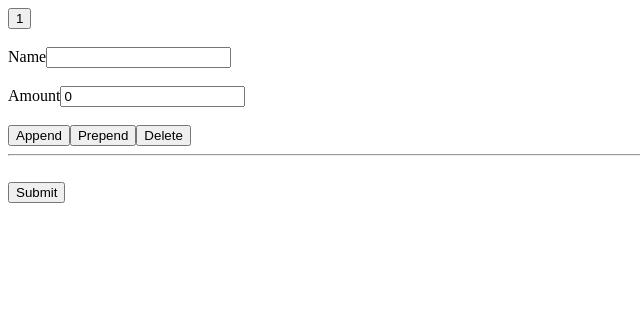
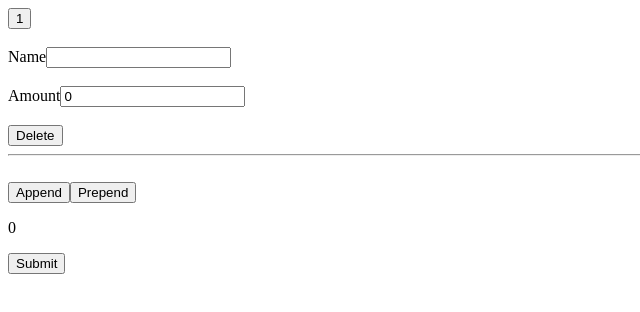
Before and after one commit to dibborah/react-hook-form-beier-luo-again, a React (Vite) app: page / in a window 1280 px wide. Shown: the top 312 px of the page, without its empty margins (0-640 px from the left). Built offline with nearby package versions, Linux system fonts and the light colour scheme.

Commit message:
completed usefieldArray to show totalAmount of all amount field of an array

```diff
--- a/src/App.tsx
+++ b/src/App.tsx
@@ -1,5 +1,5 @@
 /* eslint-disable @typescript-eslint/no-explicit-any */
-import { useFieldArray, useForm } from "react-hook-form";
+import { Control, useFieldArray, useForm, useWatch } from "react-hook-form";
 
 type FormFields = {
   cart: {
@@ -8,12 +8,30 @@ type FormFields = {
   }[]
 };
 
+const getTotalAmount = (payload: FormFields['cart']) => {
+  let total = 0
+  for(const item of payload) {
+    total = total + (Number.isNaN(item.amount) ? 0 : item.amount);
+  }
+  return total;
+}
+
+const TotolAmount = ({ control }: { control: Control<FormFields> }) => {
+  const cartValues = useWatch({
+    name: 'cart',
+    control,
+  })
+  console.log('cartValues', cartValues);
+  return <p>{getTotalAmount(cartValues)}</p>;
+}
+
 let renderCount = 0;
 const App = () => {
   const {
     register,
     handleSubmit,
     control,
+    formState: { errors },
   } = useForm<FormFields>({
     defaultValues: {
       cart: [{
@@ -26,6 +44,9 @@ const App = () => {
   const { fields, append, prepend, remove } = useFieldArray({
     name: 'cart',
     control,
+    rules: {
+      required: 'please append at least one field array',
+    }
   })
 
   renderCount++;
@@ -41,12 +62,12 @@ const App = () => {
       </div>
       <form onSubmit={handleSubmit(onSubmit)}>
         <br />
-        {fields.map((item, index) => {
+        {fields.map((field, index) => {
           return (
-            <section key={index}>
+            <section key={field.id}>
               <label>
                 <span>Name</span>
-                <input type="text" {...register(`cart.${index}.name`)} />
+                <input type="text" {...register(`cart.${index}.name`, { required: true })} />
               </label>
               <br />
               <br />
@@ -57,18 +78,6 @@ const App = () => {
               <br />
               <br />
               <button type="button" onClick={() => {
-                append({
-                  name: 'append',
-                  amount: 0,
-                })
-              }}>Append</button>
-              <button type="button" onClick={() => {
-                prepend({
-                  name: 'prepend',
-                  amount: 0,
-                })
-              }}>Prepend</button>
-              <button type="button" onClick={() => {
                 remove(index)
               }}>Delete</button>
               <hr />
@@ -76,6 +85,22 @@ const App = () => {
           )
         })}
         <br />
+        <button type="button" onClick={() => {
+          append({
+            name: 'append',
+            amount: 0,
+          })
+        }}>Append</button>
+        <button type="button" onClick={() => {
+          prepend({
+            name: 'prepend',
+            amount: 0,
+          })
+        }}>Prepend</button>
+        <TotolAmount control={control} />
+        <p>
+          {errors?.cart?.root?.message}
+        </p>
         <input type="submit" />
         <br />
       </form>
```
